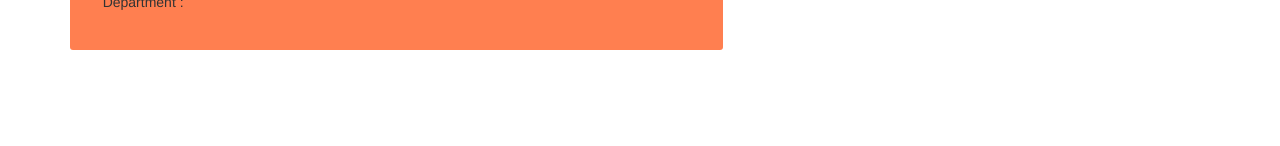
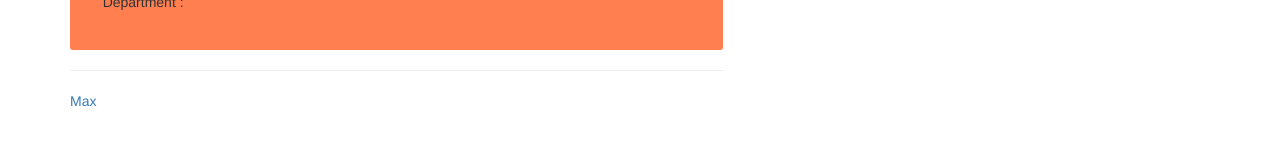
Before and after one commit to Abhinav7076/angular, an Angular app: page /students/1/Hero in a window 1280 px wide. Shown: the part 162-308 px from the top of the page. Built offline with nearby package versions, Linux system fonts and the light colour scheme.

Commit message:
updating parameters

```diff
--- a/src/app/home/student-detail/student-detail.component.html
+++ b/src/app/home/student-detail/student-detail.component.html
@@ -3,3 +3,5 @@
             <p class="list-group-item-heading">Roll Number : {{student_data.rollno}}</p>
             <p class="list-group-item-heading">Department :</p>
 </div>
+<hr>
+<a [routerLink]="['/students', '5', 'Max']">Max</a>
--- a/src/app/home/student-detail/student-detail.component.ts
+++ b/src/app/home/student-detail/student-detail.component.ts
@@ -1,5 +1,5 @@
 import { Component, Input, OnInit } from '@angular/core';
-import { ActivatedRoute } from '@angular/router';
+import { ActivatedRoute, Params } from '@angular/router';
 import { profile } from '../profile.model';
 
 @Component({
@@ -14,6 +14,12 @@ export class StudentDetailComponent implements OnInit {
 
   ngOnInit(): void {
     this.student_data = new profile(this.route.snapshot.params['id'], this.route.snapshot.params['name'], '')
+    //updating the parameters
+    this.route.params.subscribe(
+      (param: Params) => {
+        this.student_data = new profile(param['id'], param['name'], '')
+      }
+    )
   }
 
 }
--- a/src/app/home/student-profile/student-profile.component.html
+++ b/src/app/home/student-profile/student-profile.component.html
@@ -1,6 +1,6 @@
 <div class="row">
     <div class="col-xs-12">
-        <a href="#" class="list-group-item clearfix">
+        <a class="list-group-item clearfix" [routerLink]="['/students', profile.rollno, profile.name]">
             <div class="pull-left">
                 <p class="list-group-item-heading">Roll Number : {{profile.rollno}}</p>
             </div>
```
